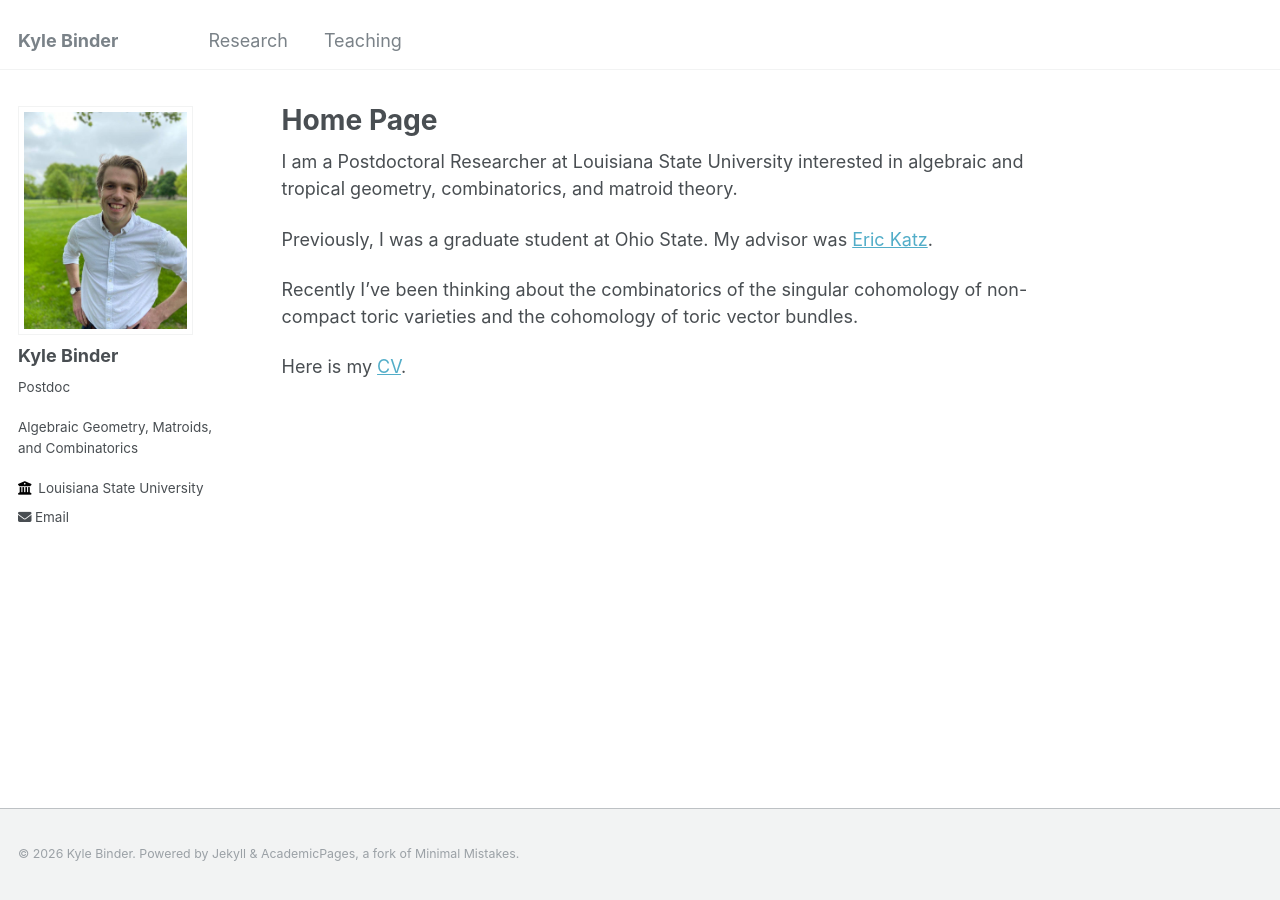
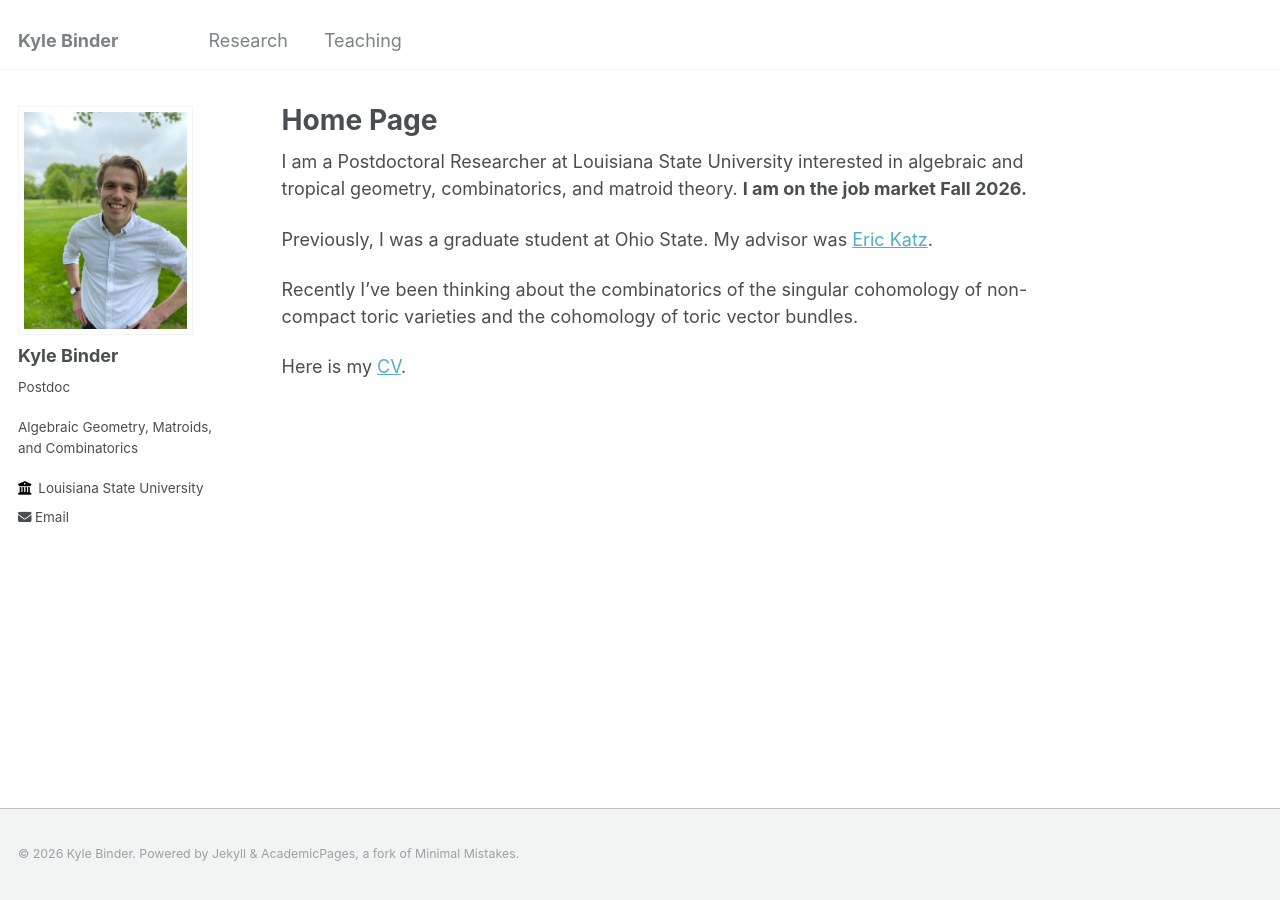
Before and after one commit to bindercommakyle/bindercommakyle.github.io, a Jekyll site: the page built from _pages/about.md, in a window 1280 px wide. Built offline with Jekyll 4.4.1, drawn with Linux system fonts in a browser that asks for light colours.

Commit message:
Update about.md

```diff
--- a/_pages/about.md
+++ b/_pages/about.md
@@ -8,6 +8,7 @@ redirect_from:
 ---
 
 I am a Postdoctoral Researcher at Louisiana State University interested in algebraic and tropical geometry, combinatorics, and matroid theory.
+**I am on the job market Fall 2026.**
 
 Previously, I was a graduate student at Ohio State. My advisor was [Eric Katz](https://people.math.osu.edu/katz.60/).
 
```
